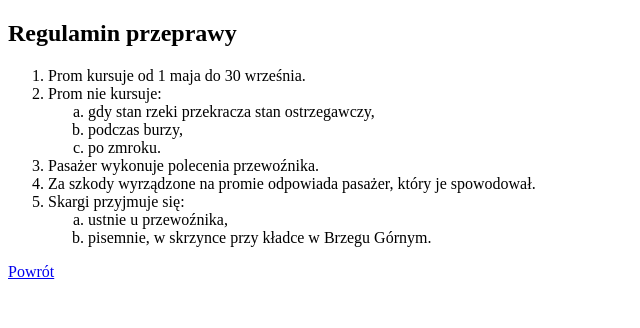
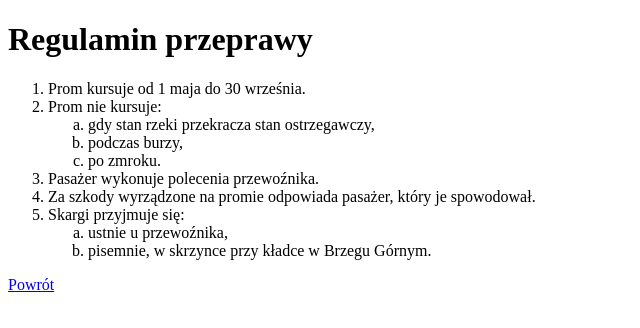
Before and after one commit to marcelichmielewski67/wydra, a plain HTML site: page regulamin.html in a window 1280 px wide. Shown: the whole page, without its empty margins (0-640 px from the left). Drawn offline with Linux system fonts and the light colour scheme.

Commit message:
Update heading and formatting in regulamin.html

```diff
--- a/regulamin.html
+++ b/regulamin.html
@@ -6,7 +6,7 @@
     <title>Regulamin</title>
 </head>
 <body>
-    <h2>Regulamin przeprawy</h2>
+    <h1>Regulamin przeprawy</h1>
   <ol>
   <li> Prom kursuje od 1 maja do 30 września.</li>
     <li> Prom nie kursuje:</li>
```
